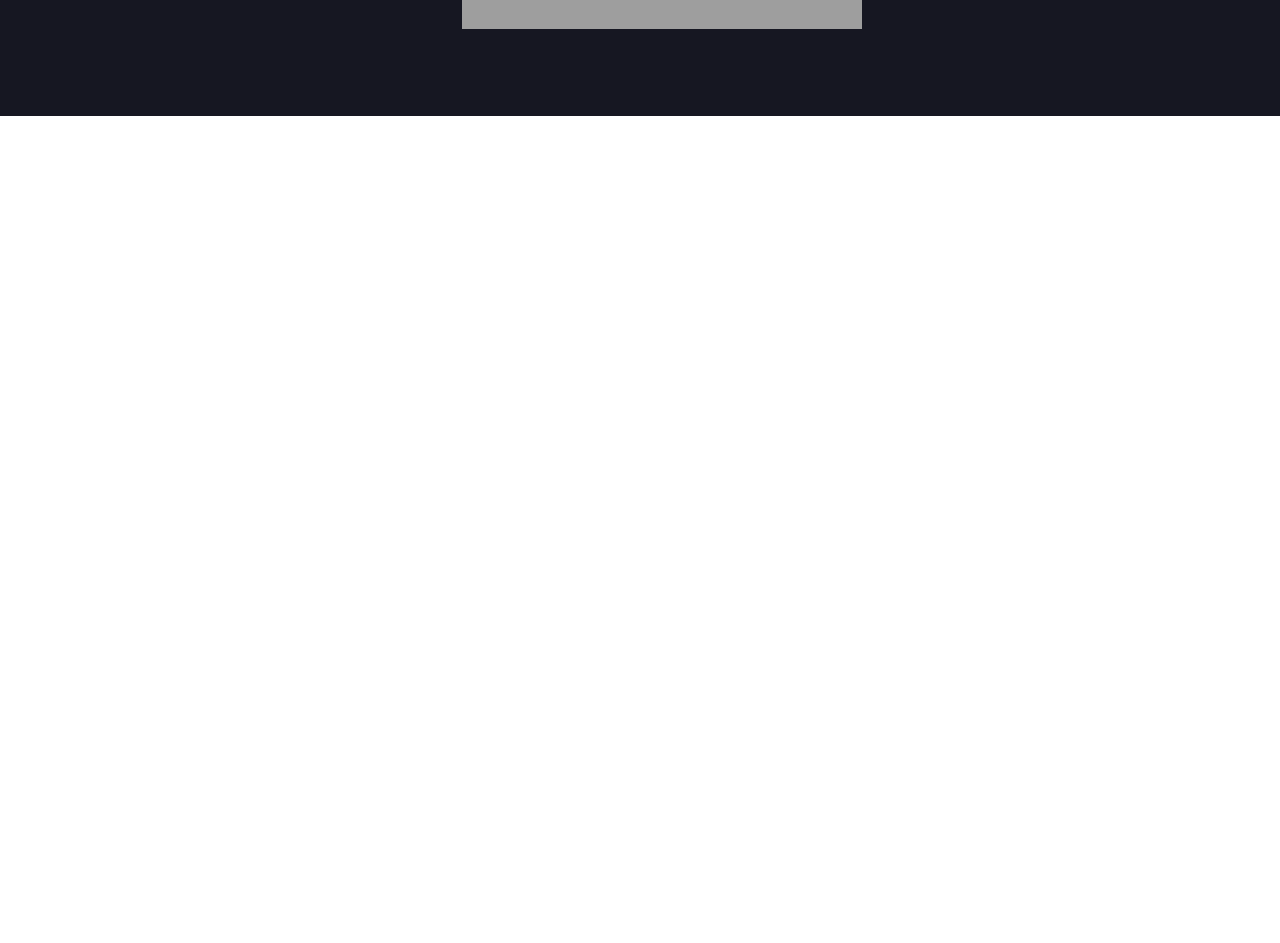
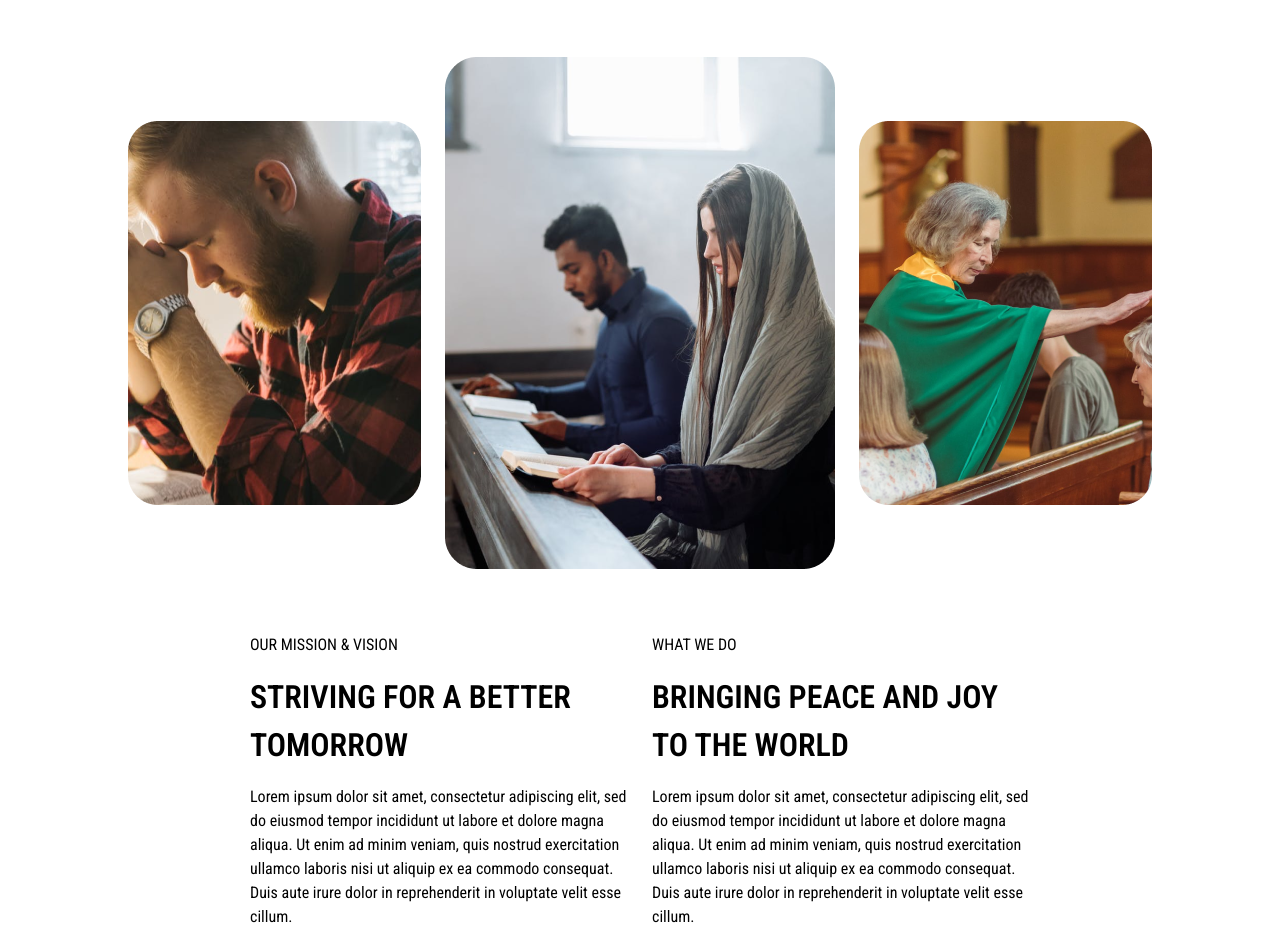
Before and after one commit to wellingtonfernandesbarbosa/finsweet, a React (Vite) app: page /aboutus in a window 1280 px wide. Shown: the part 1029-1972 px from the top of the page. Before the commit the page ends 1145 px from the top, so only its background shows below. Built offline with nearby package versions, Linux system fonts and the light colour scheme; grey boxes are pictures that could not be loaded.

Commit message:
Implemented Welcome section on the AboutUs page.

```diff
--- a/src/components/WelcomeSection/WelcomeSection.module.scss
+++ b/src/components/WelcomeSection/WelcomeSection.module.scss
@@ -2,6 +2,7 @@
   max-width: 1280px;
   margin: 0 auto;
   text-align: center;
+  margin-bottom: 128px;
 
 
   &__paragraph {
@@ -45,7 +46,7 @@
     gap: 6px;
   }
 
-  &__footer {
+  &__footerArticles {
     display: flex;
     justify-content: center;
     gap: 24px;
--- a/src/components/WelcomeSection/index.tsx
+++ b/src/components/WelcomeSection/index.tsx
@@ -11,11 +11,19 @@ import arrow from "./assets/arrow.svg";
 import { Heading2, Heading4 } from "../Heading";
 import { ButtonTheme } from "../../enum/ButtonTheme";
 
-export default function WelcomeSection({
-  footer = false,
-}: {
-  footer?: boolean;
-}) {
+export default function WelcomeSection({ footer = false, }: { footer?: boolean; }) {
+  const secondImageStyle: React.CSSProperties | undefined = footer ? {
+    position: "static" as const,
+    width: "390px",
+    height: "512px",
+  } : undefined;
+
+  const containerImagesStyle = footer ? {
+    FlexWrap: "wrap",
+    alignItems: "center",
+    marginBottom: "64px",
+  } : undefined;
+
   return (
     <div className={styles.container}>
       <Label2>Sub-Headline</Label2>
@@ -33,16 +41,17 @@ export default function WelcomeSection({
         </Paragraph>
       </div>
 
-      <Button theme={ButtonTheme.light} path="/" size={ButtonSize.medium}>
+      { !footer && <Button theme={ButtonTheme.light} path="/" size={ButtonSize.medium}>
         Read more
-      </Button>
+      </Button>}
 
-      <div className={styles.container__images}>
+      <div className={styles.container__images} style={containerImagesStyle}>
         <img src={manPraying} alt="A bearded man praying" />
-        <img src={readingBook} alt="People reading a book on a church" />
+        <img src={readingBook} alt="People reading a book on a church" style={secondImageStyle}/>
         <img src={peopleSitting} alt="People sitting" />
       </div>
 
+      {!footer ? (<>
         <div className={styles.container__footer}>
           <Label2>our mission & vision</Label2>
           <Heading4 theme={TextColor.black}>celebrate WITH US</Heading4>
@@ -56,9 +65,8 @@ export default function WelcomeSection({
           <p>Read more</p>
           <img src={arrow} alt="Arrow to read more" />
         </div>
-
-      {footer && (
-        <div className={styles.container__footer}>
+      </>) : (
+        <div className={styles.container__footerArticles}>
           <div>
             <Label2>OUR MISSIOn & Vision</Label2>
 
--- a/src/pages/AboutUs/index.tsx
+++ b/src/pages/AboutUs/index.tsx
@@ -2,6 +2,7 @@ import Header from "../../components/Header";
 import styles from "./AboutUs.module.scss";
 import BannerImage from "./Assets/banner.png";
 import { TextColor } from "../../enum/TextColor";
+import WelcomeSection from "../../components/WelcomeSection";
 
 export default function AboutUs() {
   return (
@@ -12,6 +13,8 @@ export default function AboutUs() {
         image={BannerImage}
         textColor={TextColor.black}
       />
+
+      <WelcomeSection footer={true} />
     </div>
   );
 }
```
Lines whose indentation alone changed are shown as unchanged.
